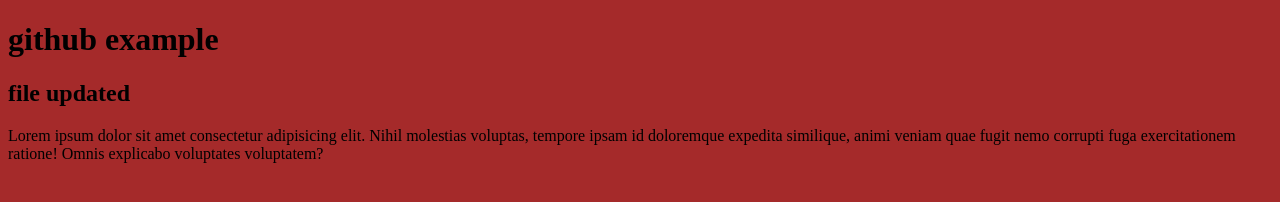
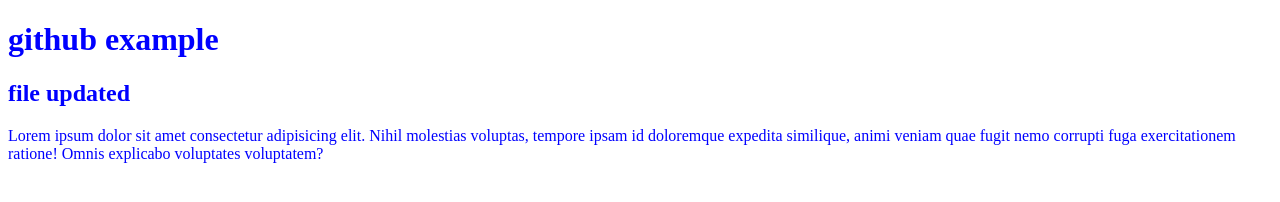
Before and after one commit to FidhaJaleel/github_sample, a plain HTML site: page index.html in a window 1280 px wide. Drawn offline with Linux system fonts and the light colour scheme.

Commit message:
style change

```diff
--- a/style.css
+++ b/style.css
@@ -1,3 +1,3 @@
 body{
-    background-color: brown ;
+    color: blue;
 }
```
